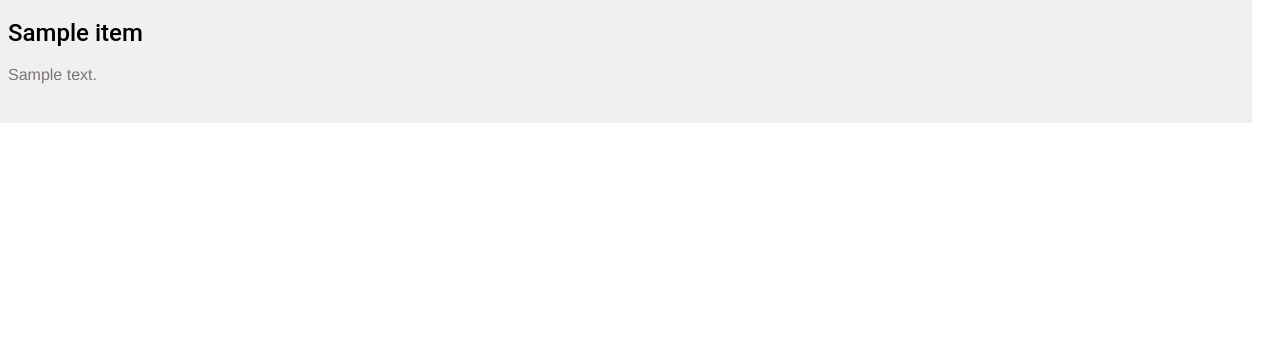
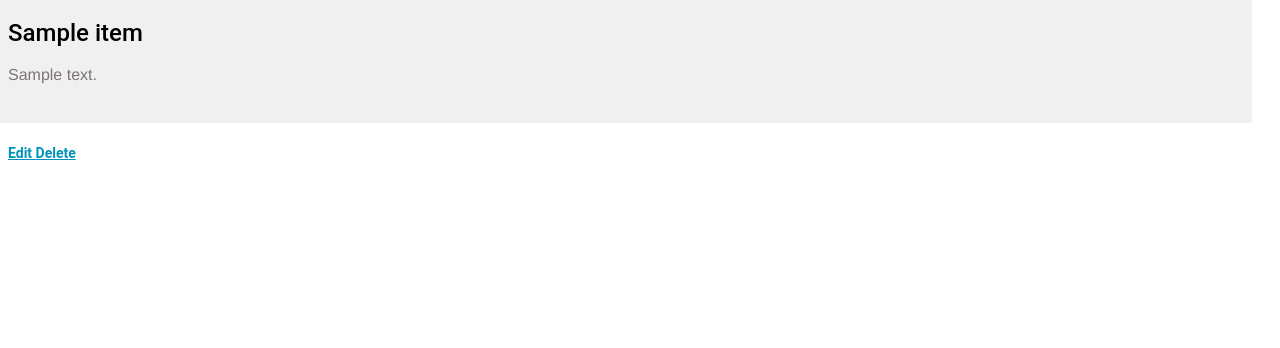
Before and after one commit to juanchopanza/ItemCatalog, a Flask app: a page that uses itemcatalog/templates/item.html in a window 1280 px wide. Shown: the part 155-503 px from the top of the page. Run offline with Flask 2, Linux system fonts and the light colour scheme; the visitor is signed in with stand-in values (Sample User, id 1); tables that the repository leaves empty hold one stand-in row (values such as "Sample post").

Commit message:
Allow more write operations for logged in users.
* Any user can add new categories and items to existing categories.
* Only users that created an item can edit or delete them. Only these
  users get shown edit/delete links in the relevant places.

```diff
--- a/itemcatalog/templates/category.html
+++ b/itemcatalog/templates/category.html
@@ -11,7 +11,9 @@
 		<h1>{{ category.name }}</h1>
 	</div>
 
+  {% if 'username' in session %}
 	<a href = '{{url_for('newCatalogItem', category_id = category.id) }}'>Create New Item</a>
+  {% endif %}
 
     {% for i in items %}
     <div class = 'catalog-item'>
@@ -22,6 +24,8 @@
     </span>
 	</div>
 
+
+  {% if 'username' in session and i.user_id == session['user_id'] %}
 	<div class = "editdeletepane">
 
 	    <a href='{{url_for('editCatalogItem',category_id = category.id, item_id=i.id)}}' >
@@ -31,6 +35,7 @@
             Delete
         </a>
 	</div>
+  {% endif %}
 
     {% endfor %}
 
--- a/itemcatalog/templates/item.html
+++ b/itemcatalog/templates/item.html
@@ -18,6 +18,18 @@
 	    </span>
   </div>
 
+  {% if 'username' in session and item.user_id == session['user_id'] %}
+    <nav class="navbar">
+      <a href='{{url_for('editCatalogItem',category_id = item.category_id, item_id=item.id)}}' >
+        Edit
+      </a>
+      <a href='{{url_for('deleteCatalogItem', category_id = item.category_id, item_id=item.id)}}'>
+        Delete
+      </a>
+    </nav>
+    {% endif %}
+
+
 </div>
 
 {% endblock %}
```
